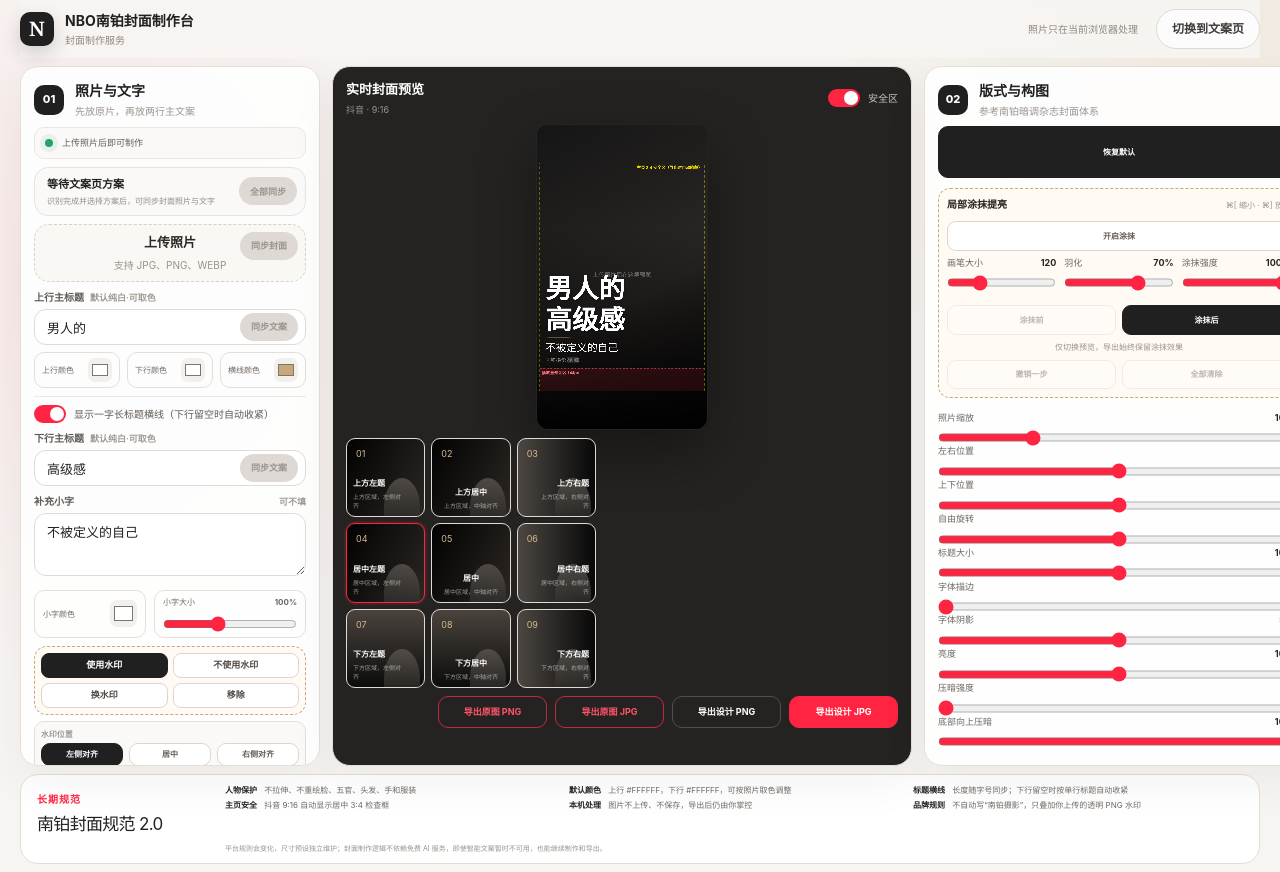
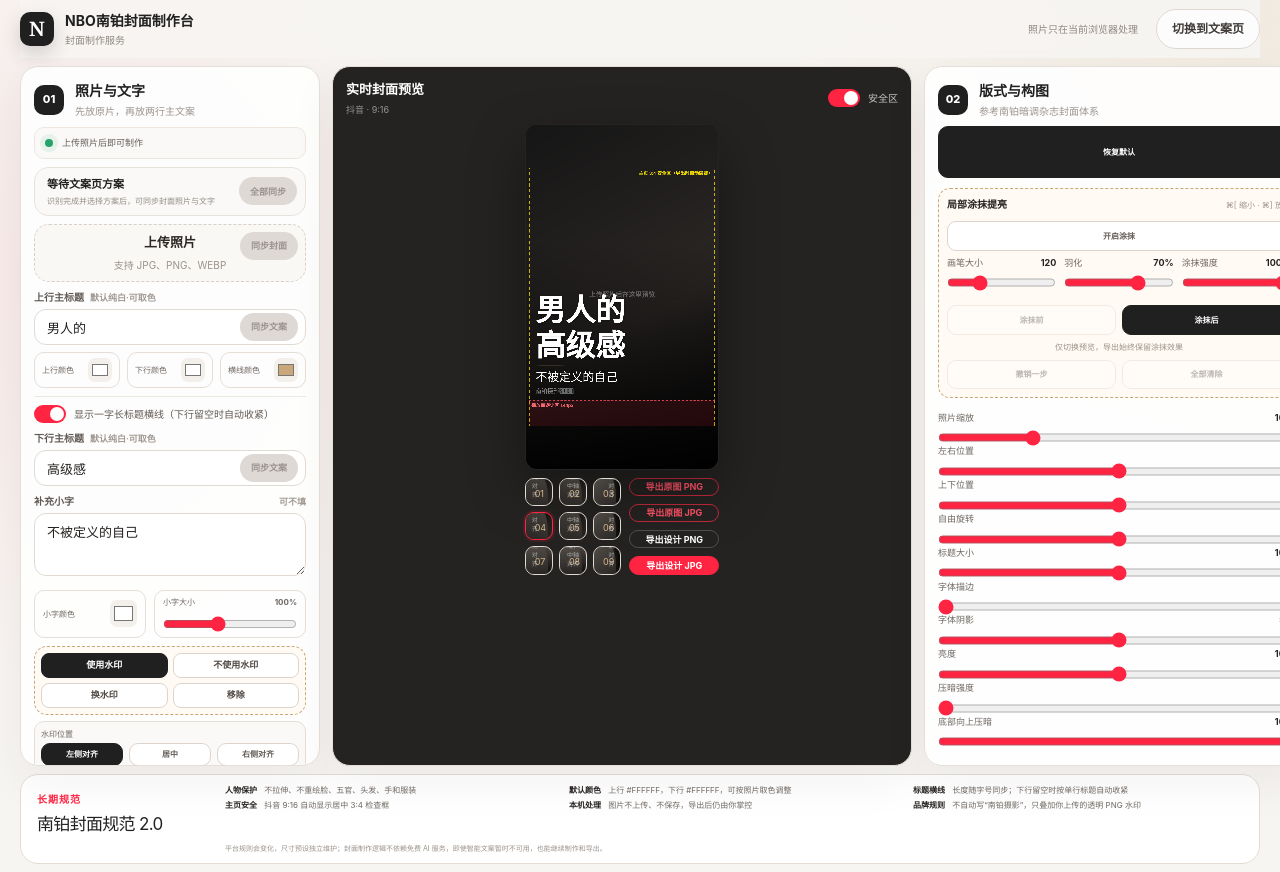
Before and after one commit to wdmm630202/nbo-cover-copy, a Next.js app: page /cover in a window 1280 px wide. Shown: the top 872 px of the page. Built offline with nearby package versions, Linux system fonts and the light colour scheme.

Commit message:
place preview actions inside canvas guides

```diff
--- a/app/cover/CoverStudio.tsx
+++ b/app/cover/CoverStudio.tsx
@@ -628,6 +628,8 @@ function Slider({
 
 export default function CoverStudio() {
   const canvasRef = useRef<HTMLCanvasElement>(null);
+  const canvasShellRef = useRef<HTMLDivElement>(null);
+  const previewToolsRef = useRef<HTMLDivElement>(null);
   const fileInputRef = useRef<HTMLInputElement>(null);
   const watermarkInputRef = useRef<HTMLInputElement>(null);
   const defaultWatermarkRef = useRef<HTMLImageElement | null>(null);
@@ -715,6 +717,17 @@ export default function CoverStudio() {
   }, [rotationMode]);
 
   useEffect(() => {
+    const shell = canvasShellRef.current;
+    const tools = previewToolsRef.current;
+    if (!shell || !tools) return;
+    const syncWidth = () => { tools.style.width = `${shell.getBoundingClientRect().width}px`; };
+    const observer = new ResizeObserver(syncWidth);
+    observer.observe(shell);
+    syncWidth();
+    return () => observer.disconnect();
+  }, []);
+
+  useEffect(() => {
     brushModeRef.current = brushMode;
     brushSettingsRef.current = { size: brushSize, feather: brushFeather, strength: brushStrength };
   }, [brushFeather, brushMode, brushSize, brushStrength]);
@@ -1441,7 +1454,7 @@ export default function CoverStudio() {
               安全区
             </label>
           </div>
-          <div className={`studio-canvas-shell ratio-${preset.ratio.replace(":", "-")} ${image ? "has-image" : ""} ${rotationMode ? "is-rotating" : ""} ${brushMode ? "is-brushing" : ""}`}>
+          <div ref={canvasShellRef} className={`studio-canvas-shell ratio-${preset.ratio.replace(":", "-")} ${image ? "has-image" : ""} ${rotationMode ? "is-rotating" : ""} ${brushMode ? "is-brushing" : ""}`}>
             <canvas ref={canvasRef} aria-label="封面实时预览，可拖动照片；开启涂抹后可局部擦开压暗层" />
             <span
               className={`studio-brush-cursor ${brushCursor.visible && brushMode ? "is-visible" : ""}`}
@@ -1449,7 +1462,7 @@ export default function CoverStudio() {
               aria-hidden="true"
             />
           </div>
-          <div className="studio-preview-tools">
+          <div ref={previewToolsRef} className="studio-preview-tools">
             <div className="studio-template-grid">
               {COVER_TEMPLATES.map((template) => (
                 <button
@@ -1468,7 +1481,6 @@ export default function CoverStudio() {
                 </button>
               ))}
             </div>
-          </div>
             <div className="studio-export-row">
               <button type="button" className="export-original" onClick={() => exportCover("png", true)}>导出原图 PNG</button>
               <button type="button" className="export-original" onClick={() => exportCover("jpeg", true)}>导出原图 JPG</button>
@@ -1478,6 +1490,7 @@ export default function CoverStudio() {
               <button type="button" className="export-primary" disabled={Boolean(image) && !exportReady.jpeg} onClick={() => exportCover("jpeg")}>
                 {image && !exportReady.jpeg ? "准备中…" : "导出设计 JPG"}
               </button>
+            </div>
           </div>
         </section>
 
--- a/app/globals.css
+++ b/app/globals.css
@@ -1120,14 +1120,15 @@ body {
   .studio-platforms button { min-height: 44px; }
   .studio-preview-panel { padding: 13px; display: flex; flex-direction: column; }
   .studio-preview-toolbar { min-height: 32px; margin-bottom: 8px; }
-  .studio-canvas-shell { width: auto; height: calc(100% - 366px); max-width: 100%; }
-  .studio-preview-tools { height: 250px; margin-top: 8px; grid-template-columns: 250px; justify-content: start; gap: 8px; }
-  .studio-export-row { width: min(100%, 460px); margin: 8px 0 0 auto; grid-template-columns: repeat(4, minmax(0, 1fr)); gap: 8px; }
+  .studio-canvas-shell { width: auto; height: calc(100% - 326px); max-width: 100%; }
+  .studio-preview-tools { height: auto; max-width: 100%; margin: 8px auto 0; grid-template-columns: minmax(0, 2fr) minmax(90px, 1fr); align-items: stretch; gap: 8px; }
+  .studio-preview-tools .studio-export-row { width: auto; height: auto; margin: 0; grid-template-columns: 1fr; grid-template-rows: repeat(4, minmax(0, 1fr)); align-items: stretch; gap: 8px; }
+  .studio-preview-tools .studio-export-row button { height: auto; min-height: 0; padding: 0 6px; }
   .studio-export-row button { height: 32px; padding: 0 9px; font-size: 9px; }
   .studio-design { display: flex; flex-direction: column; }
   .studio-design .studio-panel-heading { margin-bottom: 7px; }
   .studio-design > .studio-reset { min-height: 52px; margin-bottom: 10px; border-radius: 10px; }
-  .studio-template-grid { width: 250px; height: 250px; gap: 6px; }
+  .studio-template-grid { width: 100%; height: auto; aspect-ratio: 1; gap: 6px; }
   .studio-template { min-height: 0; aspect-ratio: 1; padding: 6px; border-radius: 9px; }
   .studio-template::after { width: 36px; height: 58px; }
   .studio-template b { font-size: 8px; }
```
Also changed, not shown: 4 other files (tests, documents, lock files or other folders). Lines whose indentation alone changed are shown as unchanged.
